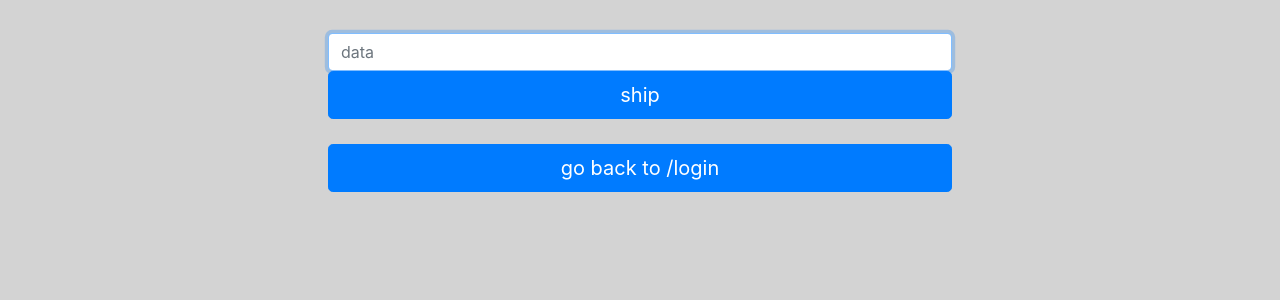
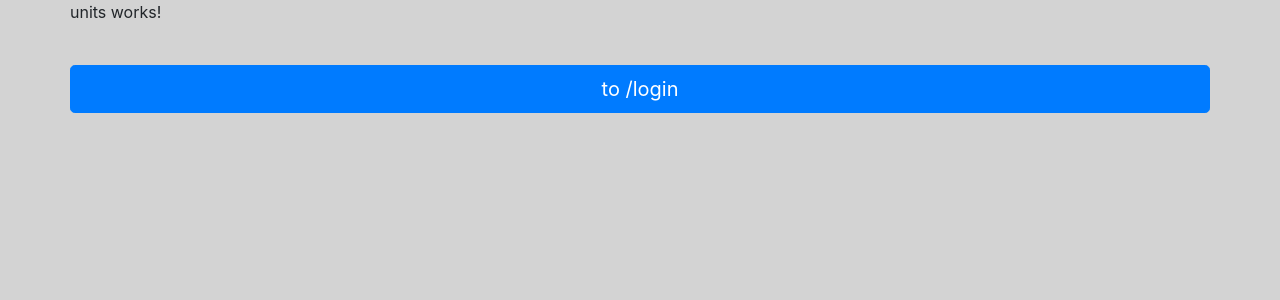
Before and after one commit to michaelmccarty/myApp2, an Angular app: page /dash in a window 1280 px wide. Shown: the top 300 px of the page. Built offline with nearby package versions, Linux system fonts and the light colour scheme.

Commit message:
scaffolding for Main module

```diff
--- a/src/app/Modules/main/dash/dash.component.html
+++ b/src/app/Modules/main/dash/dash.component.html
@@ -1,8 +1,13 @@
-<div class="w-50 p-2 text-center" style="margin: 25px auto auto auto">
-    <form class="form-signin">
-        <input type="text" id="data" #data class="form-control" placeholder="data" required autofocus>
-        <button class="btn btn-lg btn-primary btn-block" type="submit">ship</button>
-    </form>
-
-    <button routerLink="/login" class="btn btn-lg btn-primary btn-block" type="submit" style="margin-top: 25px">go back to /login</button>
+<div class="container">
+    <div class="column">
+        <div class="row">
+            <app-form></app-form>
+        </div>
+        <div class="row">
+            <app-units></app-units>
+        </div>
+        <div class="row">
+            <button routerLink="/login" class="btn btn-lg btn-primary btn-block" type="submit" style="margin-top: 25px"> to /login</button>
+        </div>
+    </div>
 </div>
--- a/src/app/Modules/main/form/form.component.html
+++ b/src/app/Modules/main/form/form.component.html
@@ -1 +1,3 @@
-<p>form works!</p>
+<form>
+
+</form>
--- a/src/app/Modules/main/main.module.ts
+++ b/src/app/Modules/main/main.module.ts
@@ -3,10 +3,12 @@ import { CommonModule } from '@angular/common';
 import { DashComponent } from './dash/dash.component';
 import { FormComponent } from './form/form.component';
 import { RouterModule } from '@angular/router';
+import { UnitComponent } from './unit/unit.component';
+import { UnitsComponent } from './units/units.component';
 
 
 @NgModule({
-  declarations: [DashComponent, FormComponent],
+  declarations: [DashComponent, FormComponent, UnitComponent, UnitsComponent],
   imports: [
     CommonModule,
     RouterModule
--- /dev/null
+++ b/src/app/Modules/main/unit/unit.component.css
@@ -0,0 +1,4 @@
+.unit{
+    border-bottom: 2px;
+    text-align: center
+}
--- /dev/null
+++ b/src/app/Modules/main/unit/unit.component.html
@@ -0,0 +1 @@
+<p class="unit">unit works!</p>
--- /dev/null
+++ b/src/app/Modules/main/unit/unit.component.ts
@@ -0,0 +1,17 @@
+import { Component, OnInit } from '@angular/core';
+
+@Component({
+  selector: 'app-unit',
+  templateUrl: './unit.component.html',
+  styleUrls: ['./unit.component.css']
+})
+export class UnitComponent implements OnInit {
+
+  value: string;
+
+  constructor() { }
+
+  ngOnInit() {
+  }
+
+}
--- /dev/null
+++ b/src/app/Modules/main/units/units.component.html
@@ -0,0 +1 @@
+<p>units works!</p>
--- /dev/null
+++ b/src/app/Modules/main/units/units.component.ts
@@ -0,0 +1,14 @@
+import { Component, OnInit } from '@angular/core';
+
+@Component({
+  selector: 'app-units',
+  templateUrl: './units.component.html'
+})
+export class UnitsComponent implements OnInit {
+
+  constructor() { }
+
+  ngOnInit() {
+  }
+
+}
```
Also changed, not shown: 1 other file (tests, documents, lock files or other folders).
